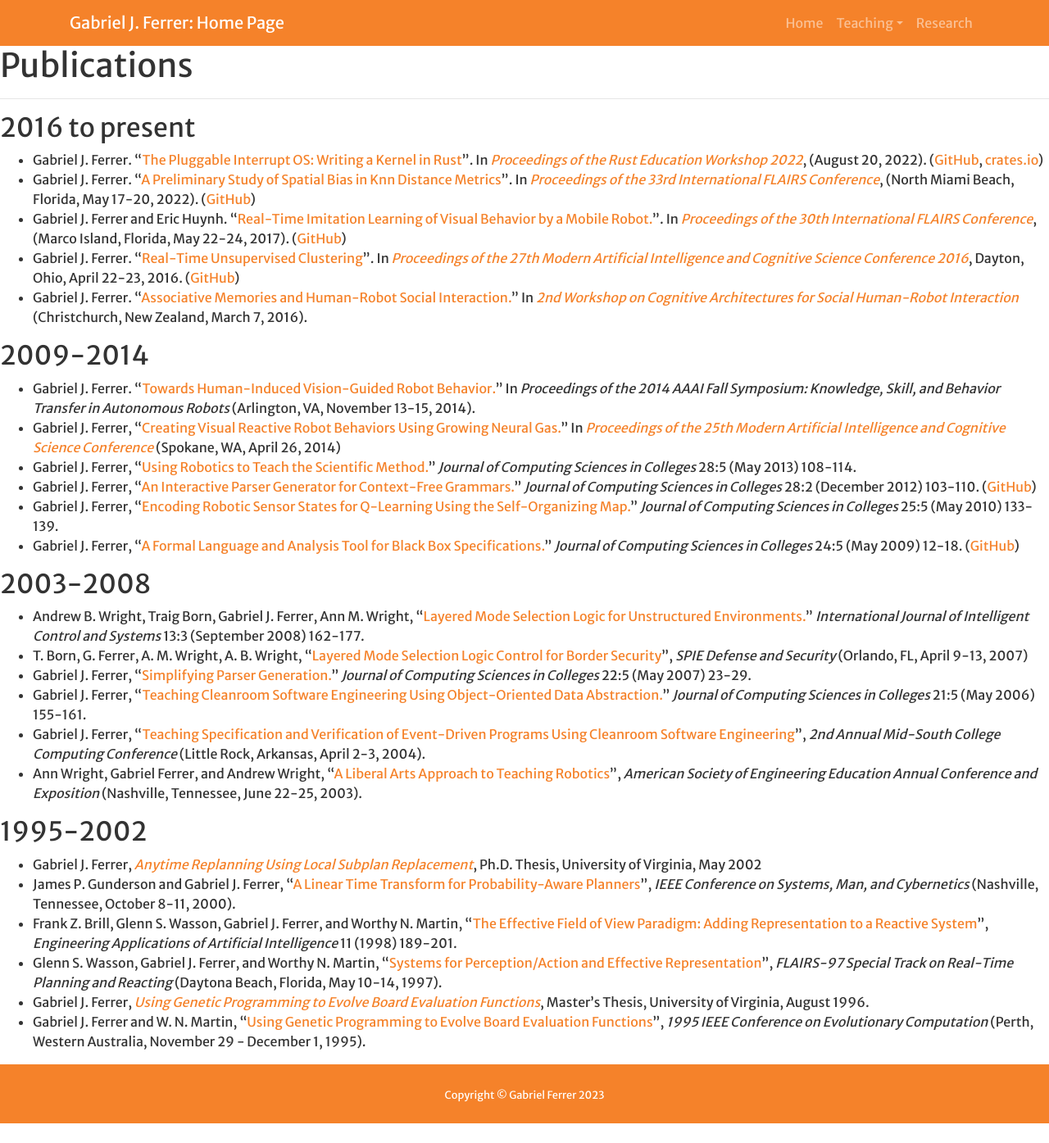
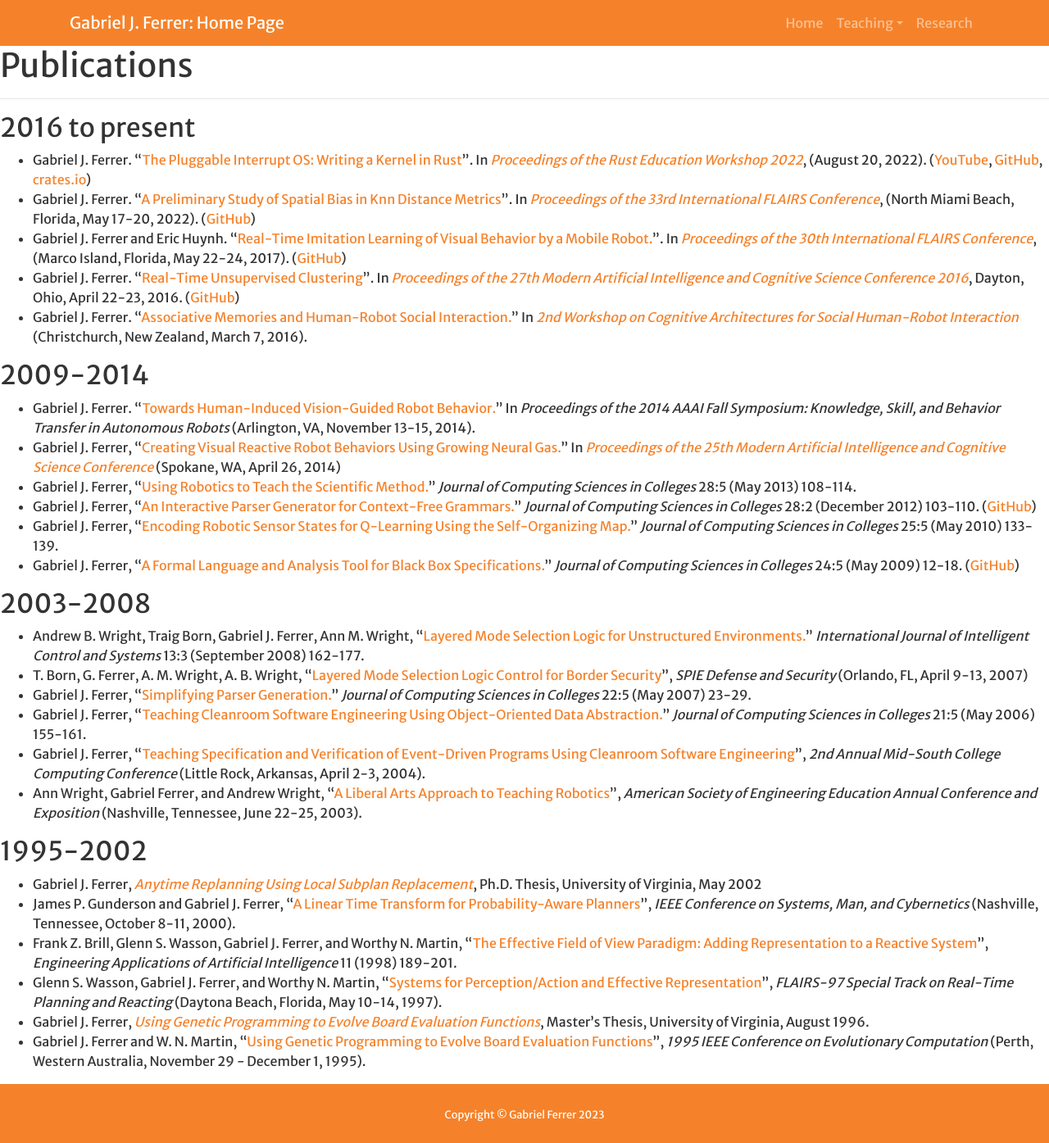
Before and after one commit to gjf2a/gjf2a.github.io, a Jekyll site: the page built from research.md, in a window 1280 px wide and 1395 px high. Shown: the whole window at 82% size. Built offline with Jekyll 4.4.1, drawn with Linux system fonts in a browser that asks for light colours; a script that is not in the unit is left out; our own code applies the rules of GitHub Pages for plain Markdown files.

Commit message:
Added link to Rust Workshop presentation video.

```diff
--- a/research.md
+++ b/research.md
@@ -6,7 +6,7 @@ layout: default
 <hr>
 
 ## 2016 to present
-* Gabriel J. Ferrer. "[The Pluggable Interrupt OS: Writing a Kernel in Rust](assets/publications/RustEducation2022.pdf)". In *[Proceedings of the Rust Education Workshop 2022](https://rust-edu.org/workshop/proceedings.pdf)*, (August 20, 2022). ([GitHub](https://github.com/gjf2a/pluggable_interrupt_os), [crates.io](https://crates.io/crates/pluggable_interrupt_os))
+* Gabriel J. Ferrer. "[The Pluggable Interrupt OS: Writing a Kernel in Rust](assets/publications/RustEducation2022.pdf)". In *[Proceedings of the Rust Education Workshop 2022](https://rust-edu.org/workshop/proceedings.pdf)*, (August 20, 2022). ([YouTube](https://www.youtube.com/watch?v=koYSvETs03o&list=PL85XCvVPmGQhVCcPkmgbMUfJv4iGVixj-&index=8), [GitHub](https://github.com/gjf2a/pluggable_interrupt_os), [crates.io](https://crates.io/crates/pluggable_interrupt_os))
 * Gabriel J. Ferrer. "[A Preliminary Study of Spatial Bias in Knn Distance Metrics](assets/publications/flairs2020.pdf)". In *[Proceedings of the 33rd International FLAIRS Conference](https://www.aaai.org/Library/FLAIRS/flairs20contents.php)*, (North Miami Beach, Florida, May 17-20, 2022). ([GitHub](https://github.com/gjf2a/flairs33))
 * Gabriel J. Ferrer and Eric Huynh. "[Real-Time Imitation Learning of Visual Behavior by a Mobile Robot.](assets/publications/flairs2017.pdf)". In *[Proceedings of the 30th International FLAIRS Conference](https://www.aaai.org/Library/FLAIRS/flairs17contents.php)*, (Marco Island, Florida, May 22-24, 2017). ([GitHub](https://github.com/E-R-C/FLAIRS30-BSOC))
 * Gabriel J. Ferrer. "[Real-Time Unsupervised Clustering](assets/publications/RealTimeCluster.pdf)". In *[Proceedings of the 27th Modern Artificial Intelligence and Cognitive Science Conference 2016](http://ceur-ws.org/Vol-1584/)*, Dayton, Ohio, April 22-23, 2016. ([GitHub](https://github.com/gjf2a/maics2016))
```
